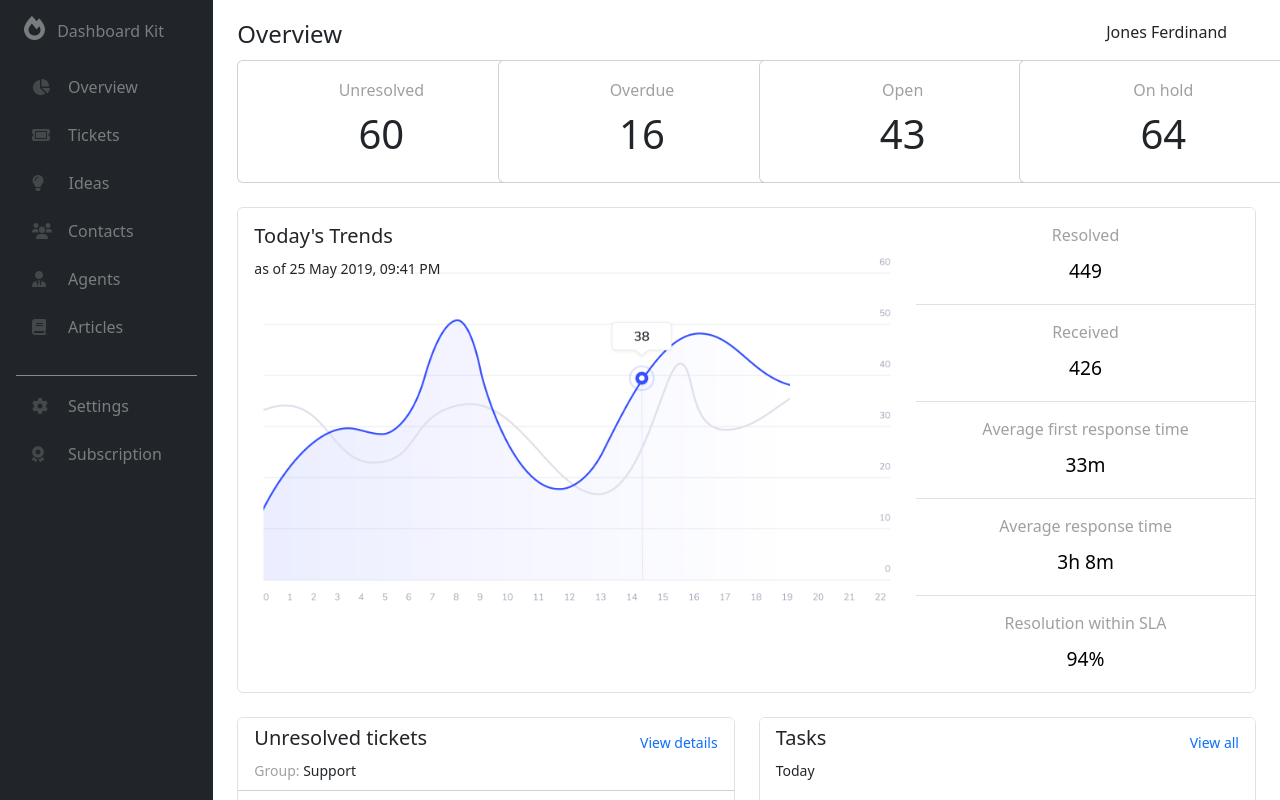
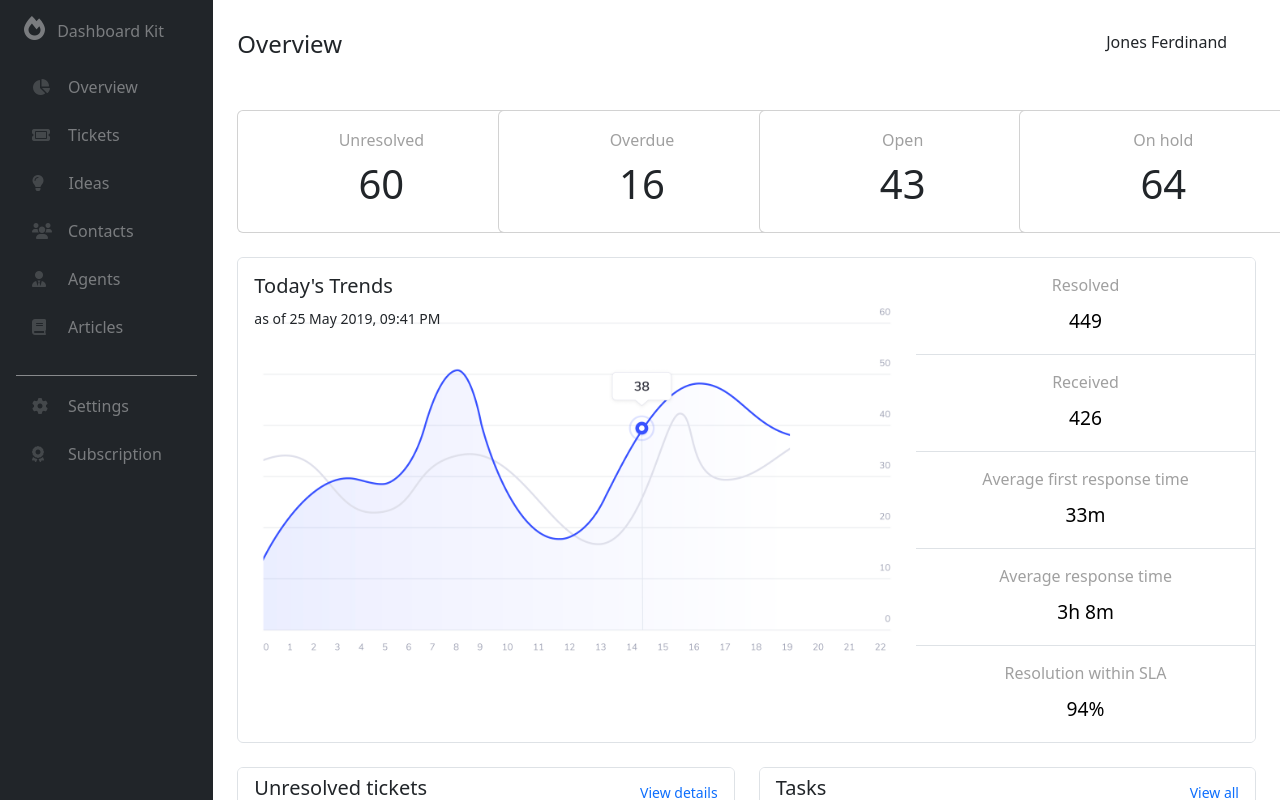
Before and after one commit to elissagit/INM320SDD-FrontendFramework-Grp9, a website: page public/index.html in a window 1280 px wide. Drawn offline with nearby package versions, Linux system fonts and the light colour scheme.

Commit message:
Update stylesheet.css

```diff
--- a/public/assets/css/stylesheet.css
+++ b/public/assets/css/stylesheet.css
@@ -139,3 +139,7 @@ main {
     margin-bottom: 10px;
     font-weight: 300;
   }
+
+  header {
+    padding: 10px 0 40px;
+  }
```
